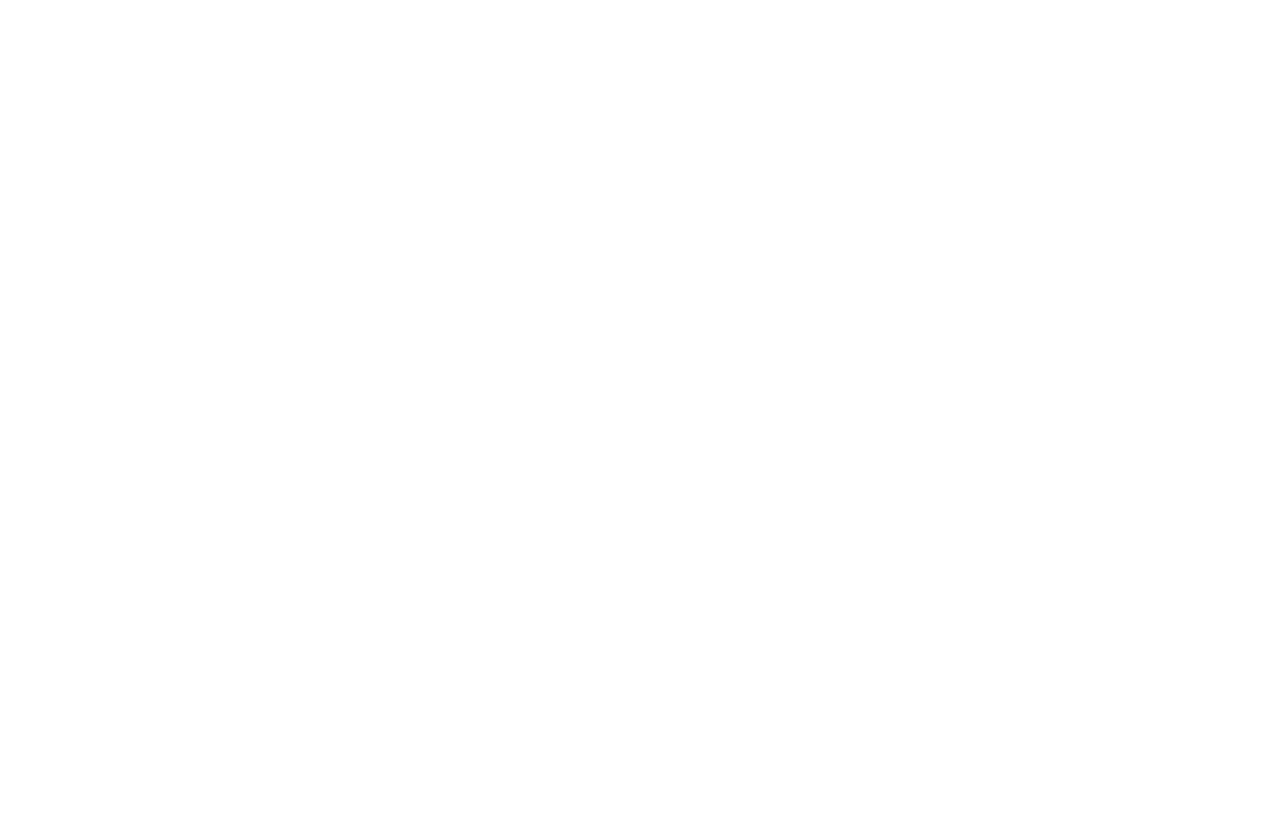
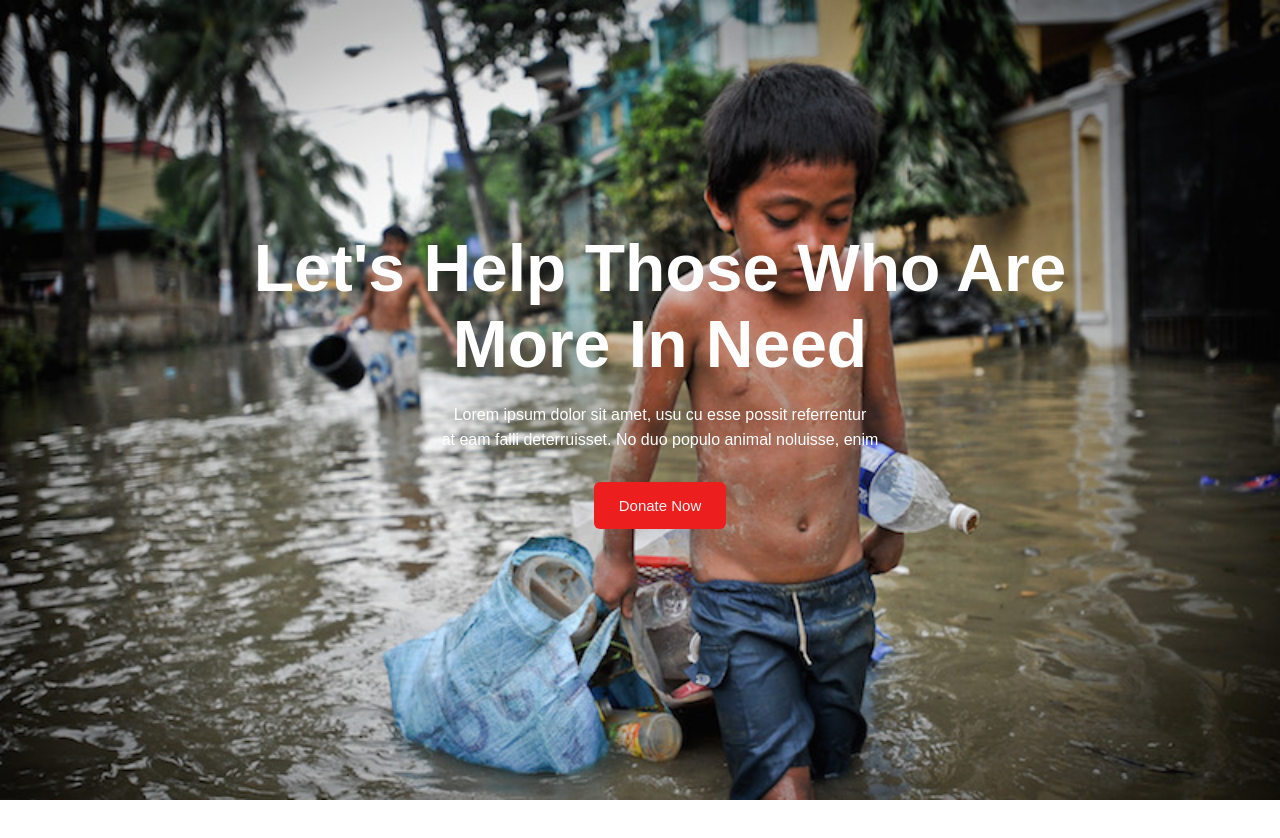
Before and after one commit to Soikat07/Donate-Today, a plain HTML site: page index.html in a window 1280 px wide. Before the commit the page ends 800 px from the top, so only its background shows below. Drawn offline with Linux system fonts and the light colour scheme.

Commit message:
Header add

```diff
--- a/Styles/stye.css
+++ b/Styles/stye.css
@@ -0,0 +1,47 @@
+*{
+     margin: 0;
+     font-family: sans-serif;
+}
+.primary-text{
+     color: rgb(223, 4, 4);
+}
+.primary-btn{
+margin-top: 30px;
+background-color: rgb(236, 30, 30);
+color: whitesmoke;
+border: none;
+padding: 15px 25px;
+font-weight: 600px;
+font-size:15px;
+border-radius: 6px;
+}
+.header{
+     height: 100vh;
+     width: 100%;
+     background-image: url(../images/donation9.jpg);
+     background-repeat: no-repeat;
+     background-size: cover;
+     text-align: center;
+     /* background: linear-gradient(#121212,rgba(18, 18, 18, 0));
+     background-blend-mode: overlay; */
+}
+.header-container{
+    align-items: center;
+     display:flex;
+     justify-content: center;
+     color: white;
+}
+.header-list{
+     margin: 18% auto 25%;
+     align-items: center;
+     list-style: none;
+}
+.header-title{
+     font-weight: 700;
+font-size: 33px;
+}
+.header-des{
+margin-top: 20px;
+line-height: 25px;
+font-weight: 400px;
+}
--- a/index.html
+++ b/index.html
@@ -8,6 +8,15 @@
      <link rel="stylesheet" href="Styles/stye.css">
 </head>
 <body>
-
+     <!-- Header -->
+     <header class="header">
+<div class="header-container">
+     <ul class="header-list">
+          <li class="header-title"><h1>Let's Help Those Who Are<br>More In Need</h1></li>
+          <li class="header-des"><p>Lorem ipsum dolor sit amet, usu cu esse possit referrentur <br> at eam falli deterruisset. No duo populo animal noluisse, enim</p></li>
+          <li><button class="primary-btn">Donate Now</button></li>
+     </ul>
+</div>
+     </header>
 </body>
 </html>
```
